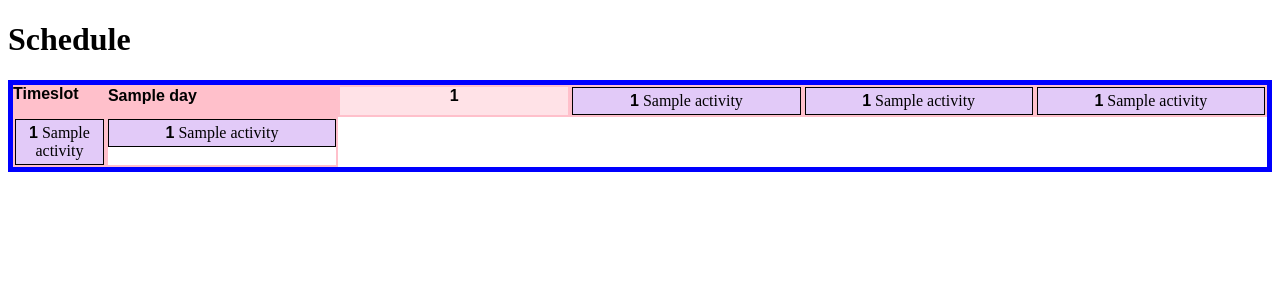
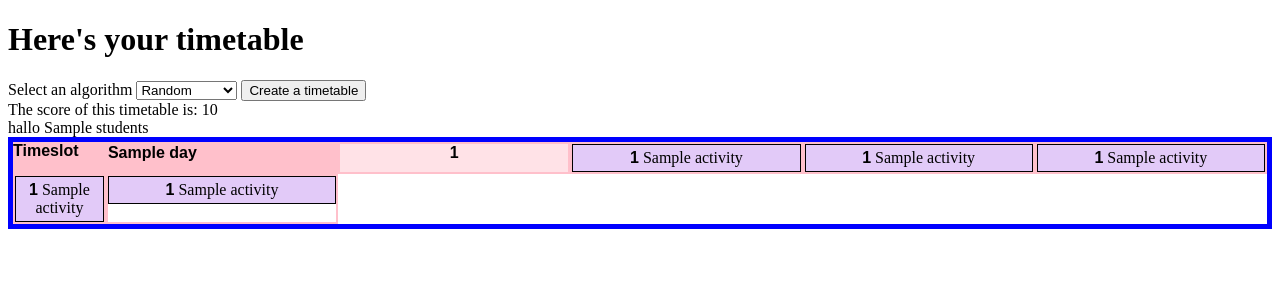
Before and after one commit to 11907223/Lesroosters, a Flask app: template templates/index.html in a window 1280 px wide. Shown: the top 300 px of the page. Run offline with Flask 2, Linux system fonts and the light colour scheme; the template is opened without the code that fills it: most values are stand-ins (such as "Sample title", 1, 10 or a date in 2020).

Commit message:
merge conflicts resolved

```diff
--- a/app.py
+++ b/app.py
@@ -17,25 +17,32 @@ app = Flask(__name__)
 
 @app.route("/")
 def index():
-    """Homepage"""
+    """Renders homepage with a random schedule."""
+
+    # Create a list with weekdays
     weekdays = ["Monday", "Tuesday", "Wednesday", "Thursday", "Friday"]
-    schedule_list = {
-        time: {
-            day: [] for day in ["Monday", "Tuesday", "Wednesday", "Thursday", "Friday"]
-        }
-        for time in ["9", "11", "13", "15", "17"]
+    # Create an empty dictionary
+    schedule_dict = {
+        time: {day: [] for day in weekdays} for time in ["9", "11", "13", "15", "17"]
     }
-
+    print(schedule_dict)
+    # Initialize a random schedule
     schedule = random_schedule()
 
-    print("EMPTY LIST!!!")
-    print(schedule_list)
-    for slot in schedule.days:
+    students = []
+
+    # Fill the empty schedule dict with information from the class
+    for slot in schedule.slots:
         if slot.activity:
-            schedule_list[slot.time][slot.day].append([slot.activity.course, slot.room])
+            schedule_dict[slot.time][slot.day].append([slot.activity.course, slot.room])
+            students.append(slot.activity.course.students)
+
+    malus_points = -50
 
     return render_template(
         "index.html",
         weekdays=weekdays,
-        schedule=schedule_list,
+        schedule=schedule_dict,
+        score=malus_points,
+        students=students,
     )
--- a/libraries/algorithms/random.py
+++ b/libraries/algorithms/random.py
@@ -1,6 +1,7 @@
 from libraries.classes.schedule import Schedule
 from libraries.helpers.load_data import load_courses
 import random
+
 
 def random_schedule():
     courses = load_courses()
@@ -14,14 +15,13 @@ def random_schedule():
     # create empty schedule
     s = Schedule("data")
 
-    weekdays = ['Monday', 'Tuesday', 'Wednesday', 'Thursday', 'Friday']
+    weekdays = ["Monday", "Tuesday", "Wednesday", "Thursday", "Friday"]
 
     for activity in all_activities:
-
         inserted_all_courses = False
         # insert activity at random point
         while not inserted_all_courses:
-            index = random.random()*(len(s.days[weekdays[1]].slots)-1)
+            index = random.random() * (len(s.days[weekdays[1]].slots) - 1)
             weekday = random.choice(weekdays)
             inserted_all_courses = s.insert_activity(weekday, int(index), activity)
     return s
--- a/main.py
+++ b/main.py
@@ -33,3 +33,4 @@ if __name__ == "__main__":
     score = Penalty(schedule)
 
     print(score.evening_penalty())
+    print(schedule.as_list_of_dicts())
--- a/templates/index.html
+++ b/templates/index.html
@@ -9,15 +9,29 @@
 
         <link href="../static/style.css" rel="stylesheet">
 
-        <title>University timetable</title>
+        <title>Timetable</title>
 
     </head>
 
     <body>
 
         <div class="header">
-            <h1> Schedule </h1>
+            <h1> Here's your timetable </h1>
         </div>
+        <form>
+            <label for="algorithm">Select an algorithm</label>
+            <select id="algorithm">
+                <option value="random">Random</option>
+                <option value="beam">Beam search</option>
+                <option value="hillclimber">Hillclimber</option>
+                <option value="genetic">Genetic</option>
+            </select>
+            <button id="btn">Create a timetable</button>
+        </form>
+        <div class="score">
+            <text> The score of this timetable is: {{score}}</text>
+        </div>
+        <div class="students">hallo {{students}}</div>
         <div class="schedule-box">
             <div class="grid-container">
                 <div class="timeslot-header">Timeslot</div>
```
